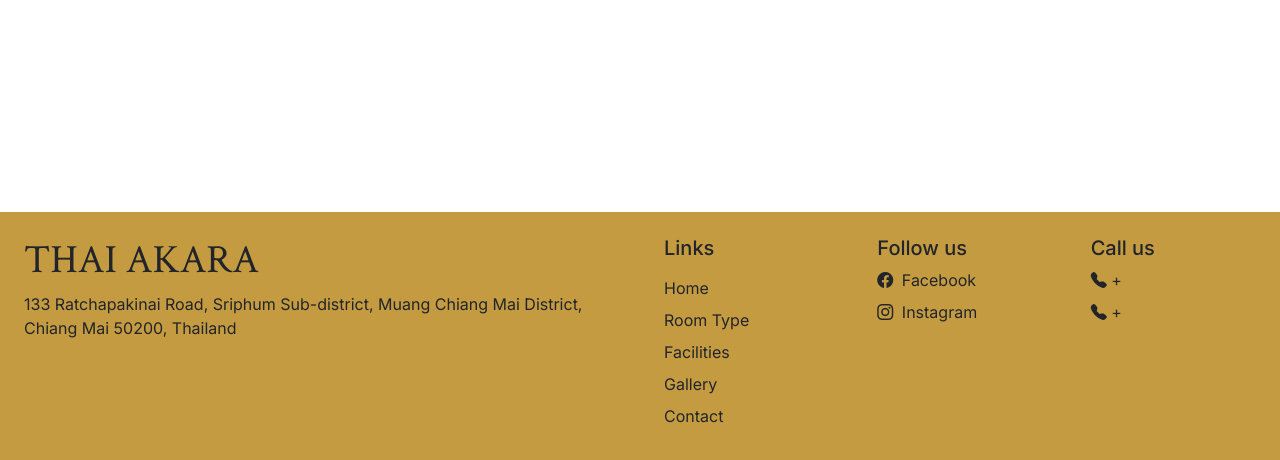
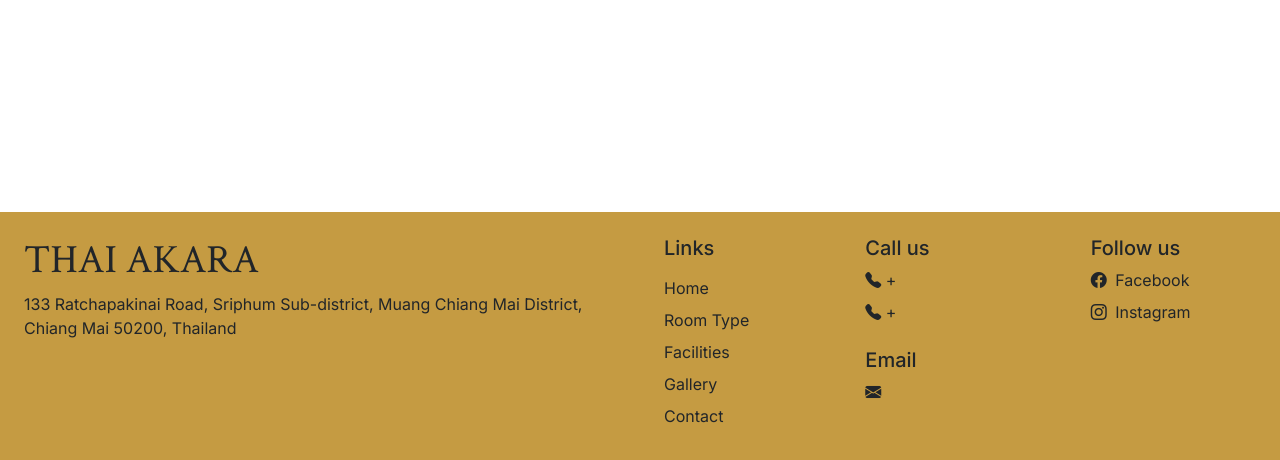
Before and after one commit to OHMSLOT/AKARA, a PHP site: page /index.php in a window 1280 px wide. Shown: the part 5046-5506 px from the top of the page. Run offline with PHP 8.4, Linux system fonts and the light colour scheme; data that the repository does not hold is empty; some libraries are stand-ins or nearby versions.

Commit message:
link database to footer

```diff
--- a/inc/footer.php
+++ b/inc/footer.php
@@ -1,8 +1,8 @@
 <?php
-    $contact_q = "SELECT * FROM `contact_details` WHERE `sr_no`=?";
-    $values = [1];
-    $contact_r = mysqli_fetch_assoc(select($contact_q,$values,'i'));
-    print_r($contact_r);
+$contact_q = "SELECT * FROM `contact_details` WHERE `sr_no`=?";
+$values = [1];
+$contact_r = mysqli_fetch_assoc(select($contact_q, $values, 'i'));
+print_r($contact_r);
 ?>
 
 
@@ -17,23 +17,13 @@
         </div>
         <div class="col-lg-2 p-4">
             <h5 class="mb-3">Links</h5>
-            <a href="#" class="d-inline-block mb-2 text-dark text-decoration-none">Home</a> <br>
-            <a href="#" class="d-inline-block mb-2 text-dark text-decoration-none">Room Type</a> <br>
-            <a href="#" class="d-inline-block mb-2 text-dark text-decoration-none">Facilities</a> <br>
-            <a href="#" class="d-inline-block mb-2 text-dark text-decoration-none">Gallery</a> <br>
-            <a href="#" class="d-inline-block mb-2 text-dark text-decoration-none">Contact</a>
+            <a href="index.php" class="d-inline-block mb-2 text-dark text-decoration-none">Home</a> <br>
+            <a href="room-type.php" class="d-inline-block mb-2 text-dark text-decoration-none">Room Type</a> <br>
+            <a href="facilities.php" class="d-inline-block mb-2 text-dark text-decoration-none">Facilities</a> <br>
+            <a href="gallery.php" class="d-inline-block mb-2 text-dark text-decoration-none">Gallery</a> <br>
+            <a href="contact.php" class="d-inline-block mb-2 text-dark text-decoration-none">Contact</a>
         </div>
-        <div class="col-lg-2 p-4">
-            <h5>Follow us</h5>
-            <a href="#" class="d-inline-block mb-2 text-dark text-decoration-none">
-                <i class="bi bi-facebook me-1"></i> Facebook
-            </a>
-            <br>
-            <a href="#" class="d-inline-block text-dark text-decoration-none">
-                <i class="bi bi-instagram me-1"></i> Instagram
-            </a>
-        </div>
-        <div class="col-lg-2 p-4">
+        <div class="col-lg-2 py-4">
             <h5>Call us</h5>
             <a href="tel: +<?php echo $contact_r['pn1'] ?>" class="d-inline-block mb-2 text-decoration-none text-dark">
                 <i class="bi bi-telephone-fill"></i> +<?php echo $contact_r['pn1'] ?>
@@ -42,6 +32,20 @@
             <a href="tel: +<?php echo $contact_r['pn2'] ?>" class="d-inline-block text-decoration-none text-dark">
                 <i class="bi bi-telephone-fill"></i> +<?php echo $contact_r['pn2'] ?>
             </a>
+            <h5 class="mt-4">Email</h5>
+            <a href="mailto:<?php echo $contact_r['email'] ?>" class="d-inline-block text-decoration-none text-dark">
+                <i class="bi bi-envelope-fill me-1"></i> <?php echo $contact_r['email'] ?>
+            </a>
+        </div>
+        <div class="col-lg-2 p-4">
+            <h5>Follow us</h5>
+            <a href="<?php echo $contact_r['fb'] ?>" class="d-inline-block mb-2 text-dark text-decoration-none">
+                <i class="bi bi-facebook me-1"></i> Facebook
+            </a>
+            <br>
+            <a href="<?php echo $contact_r['ig'] ?>" class="d-inline-block text-dark text-decoration-none">
+                <i class="bi bi-instagram me-1"></i> Instagram
+            </a>
         </div>
     </div>
 </div>
```
